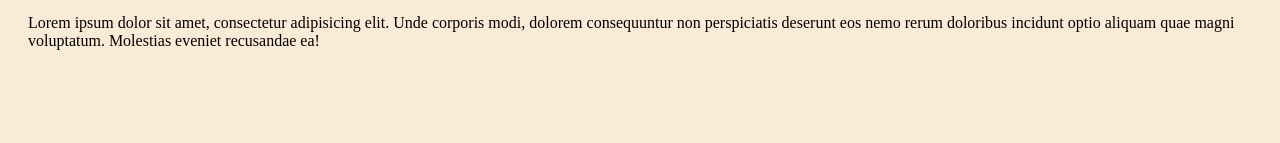
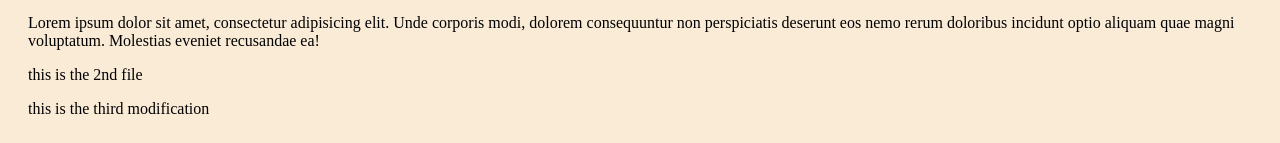
Before and after one commit to Remon631/Google_website_practices, a plain HTML site: page index.html in a window 1280 px wide. Shown: the part 3762-3905 px from the top of the page. Before the commit the page ends 3856 px from the top, so only its background shows below. Drawn offline with Linux system fonts and the light colour scheme.

Commit message:
Update index.html

```diff
--- a/index.html
+++ b/index.html
@@ -168,6 +168,8 @@
     <a href="from.html">New form</a>
 
     <p>Lorem ipsum dolor sit amet, consectetur adipisicing elit. Unde corporis modi, dolorem consequuntur non perspiciatis deserunt eos nemo rerum doloribus incidunt optio aliquam quae magni voluptatum. Molestias eveniet recusandae ea!</p>
+    <p>this is the 2nd file</p>
+    <div>this is the third modification</div>
 
 </body>
 </html>
```
